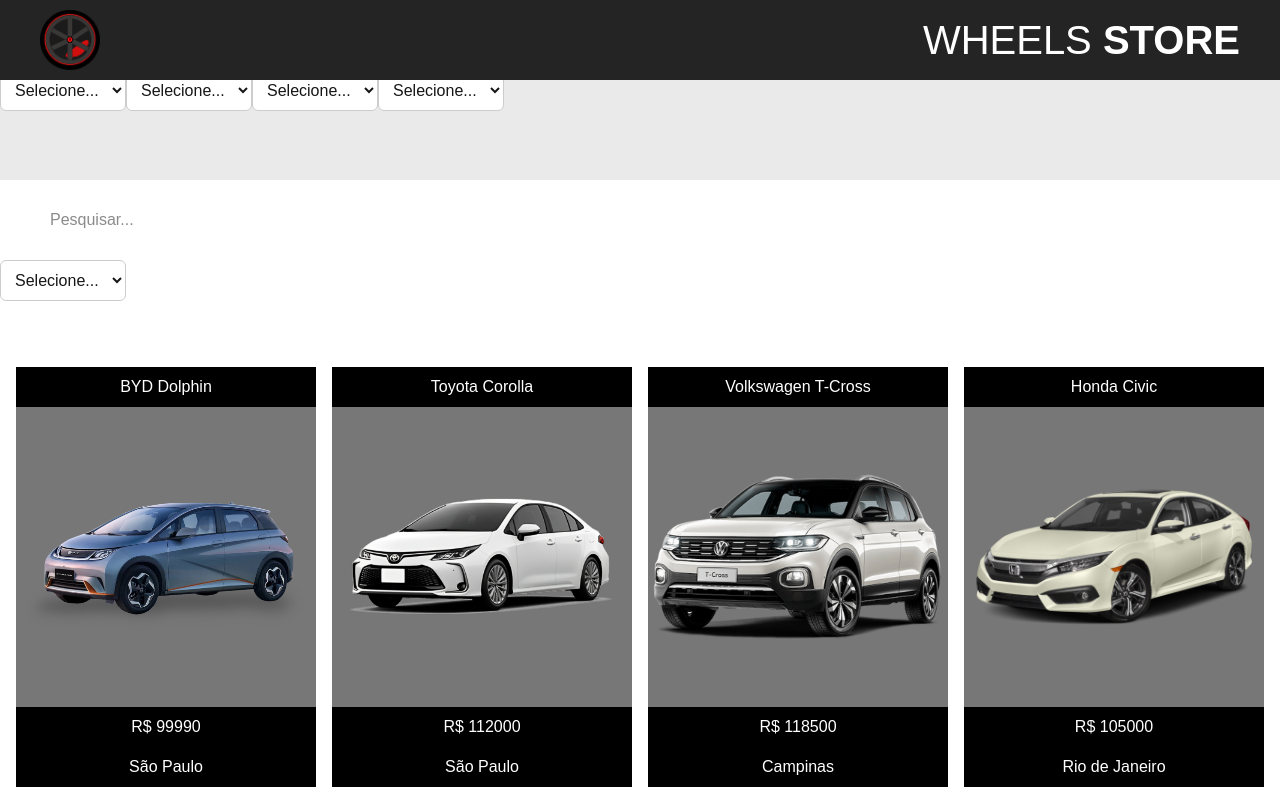
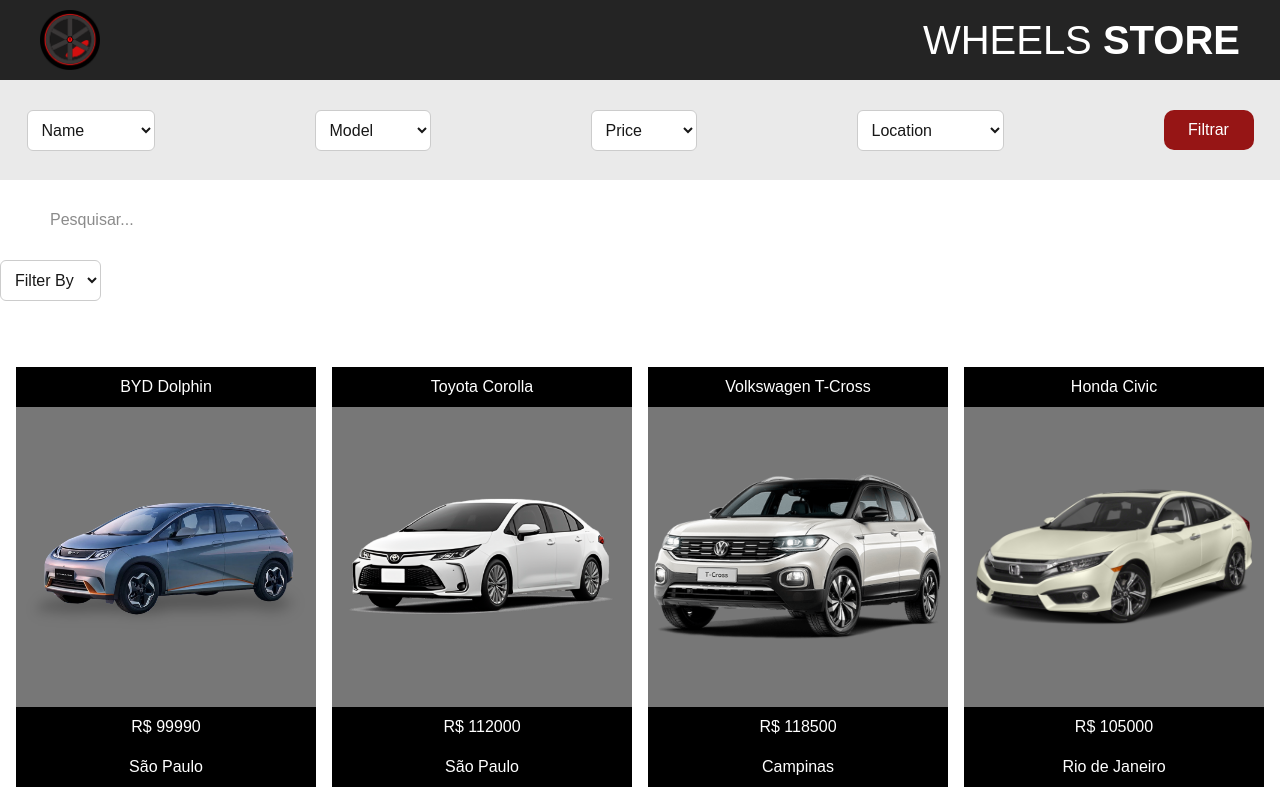
Before and after one commit to ImOutOfBounds/Buscador-de-Carros, a Next.js app: page / in a window 1280 px wide. Shown: the top 795 px of the page. Built offline with nearby package versions, Linux system fonts and the light colour scheme.

Commit message:
logica de filtros

```diff
--- a/app/components/filtersSection/filters.tsx
+++ b/app/components/filtersSection/filters.tsx
@@ -1,15 +1,64 @@
 'use client';
 
-import { Container } from "./style";
+import React, { useState } from 'react';
+import { Container, Button } from "./style";
 import Selector from "../itemSelector/selector";
+import data from "../../carData/data.json";
 
 export default function FiltersSection() {
-    return (
-        <Container>
-            <Selector></Selector>
-            <Selector></Selector>
-            <Selector></Selector>
-            <Selector></Selector>
-        </Container>
-    );
+
+    const secTitle = [
+    'Name',
+    'Model',
+    'Price',
+    'Location',
+    ];
+
+    const filterJson = (array: string[]) => {
+    return Array.from(new Set(array)).map((value) => ({
+        label: value,
+        value: value,
+    }));
+    };
+
+    const selectorsData = [
+    filterJson(data.map((item) => item.Name)),
+    filterJson(data.map((item) => item.Model)),
+    [
+        { label: 'Gasolina', value: 'gasolina' },
+        { label: 'Etanol', value: 'etanol' },
+        { label: 'Diesel', value: 'diesel' },
+        { label: 'Elétrico', value: 'eletrico' },
+    ],
+    filterJson(data.map((item) => item.Location)),
+    ];
+
+
+  const [selectedOptions, setSelectedOptions] = useState<string[]>(Array(selectorsData.length).fill(""));
+
+  const handleChange = (index: number, value: string) => {
+    const updated = [...selectedOptions];
+    updated[index] = value;
+    setSelectedOptions(updated);
+  };
+
+  const logResult = () => {
+    console.log(selectedOptions);
+  };
+
+  return (
+    <Container>
+      {selectorsData.map((options, index) => (
+        <Selector
+          key={index}
+          options={options}
+          selected={selectedOptions[index]}
+          onChange={(value) => handleChange(index, value)}
+          placeholder={secTitle[index]}
+        />
+      ))}
+
+      <Button onClick={logResult}>Filtrar</Button>
+    </Container>
+  );
 }
--- a/app/components/filtersSection/style.ts
+++ b/app/components/filtersSection/style.ts
@@ -7,4 +7,21 @@
     display: flex;
     align-items: center;
     background-color: #eaeaeaff;
+    padding-top: 80px;
+    justify-content: center;
+    gap: 10rem;
 `;
+
+export const Button = styled.button`
+    background-color: #961515ff;
+    border-radius: 10px;
+    transition: filter 0.5s ease;
+    height: 40px;
+    width: 90px;
+    color: #fff;
+
+    &:hover {
+        background-color: #242424ff;
+        cursor: pointer;
+    }
+`
--- a/app/components/itemSelector/selector.tsx
+++ b/app/components/itemSelector/selector.tsx
@@ -1,18 +1,30 @@
 'use client';
 
-import React, { useState } from 'react';
+import React from 'react';
 import { Container, Select } from './style';
 
-export default function Selector() {
-  const [selected, setSelected] = useState('');
+type Option = {
+  label: string;
+  value: string;
+};
 
+type SelectorProps = {
+  options?: Option[];
+  selected: string;
+  onChange: (value: string) => void;
+  placeholder?: string;
+};
+
+export default function Selector({ options = [], selected, onChange, placeholder = 'Filter By', }: SelectorProps) {
   return (
     <Container>
-      <Select value={selected} onChange={(e) => setSelected(e.target.value)}>
-        <option value="">Selecione...</option>
-        <option value="carros">Carros</option>
-        <option value="motos">Motos</option>
-        <option value="caminhoes">Caminhões</option>
+      <Select value={selected} onChange={(e) => onChange(e.target.value)}>
+        <option value="">{placeholder}</option>
+        {options.map((opt) => (
+          <option key={opt.value} value={opt.value}>
+            {opt.label}
+          </option>
+        ))}
       </Select>
     </Container>
   );
```
